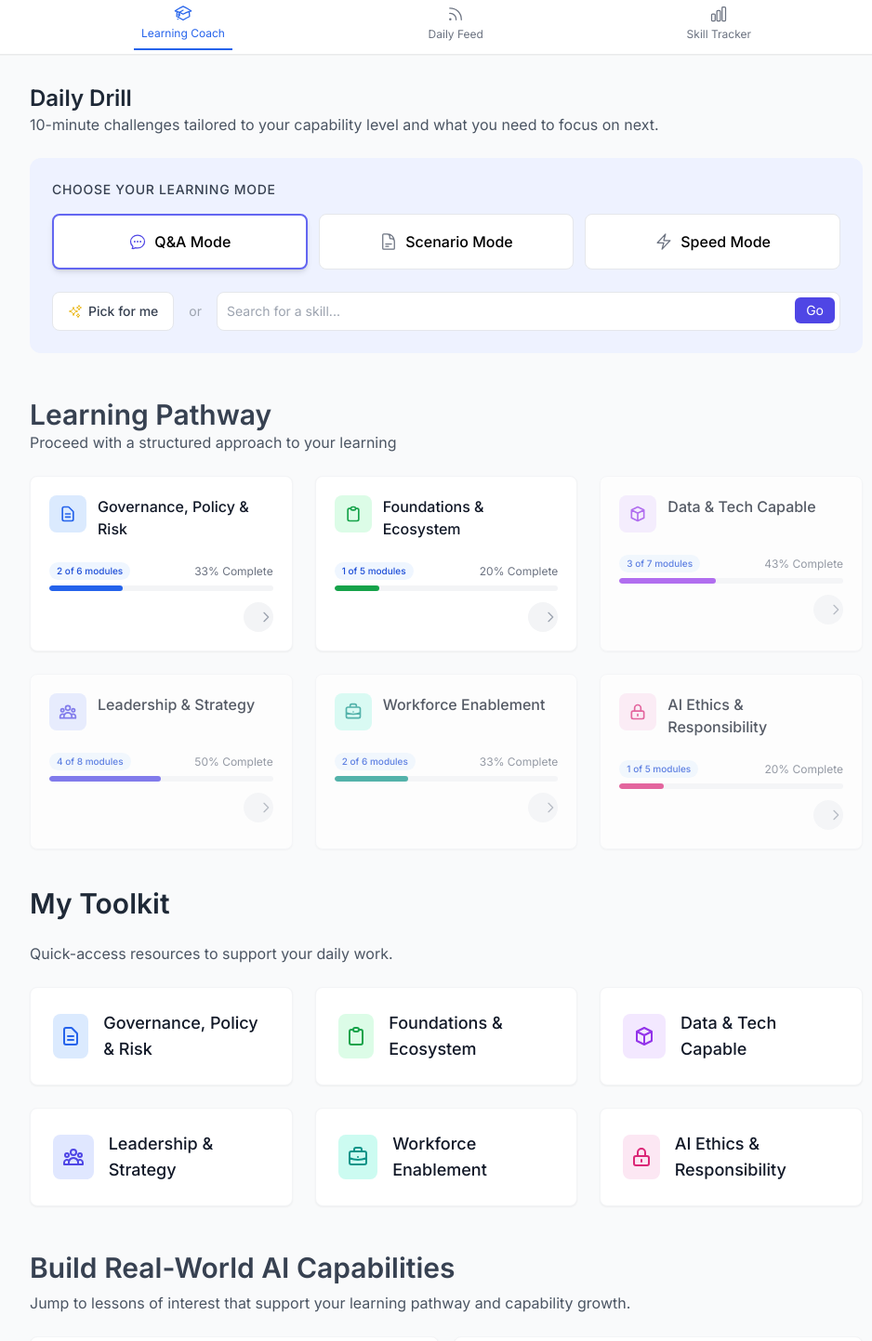
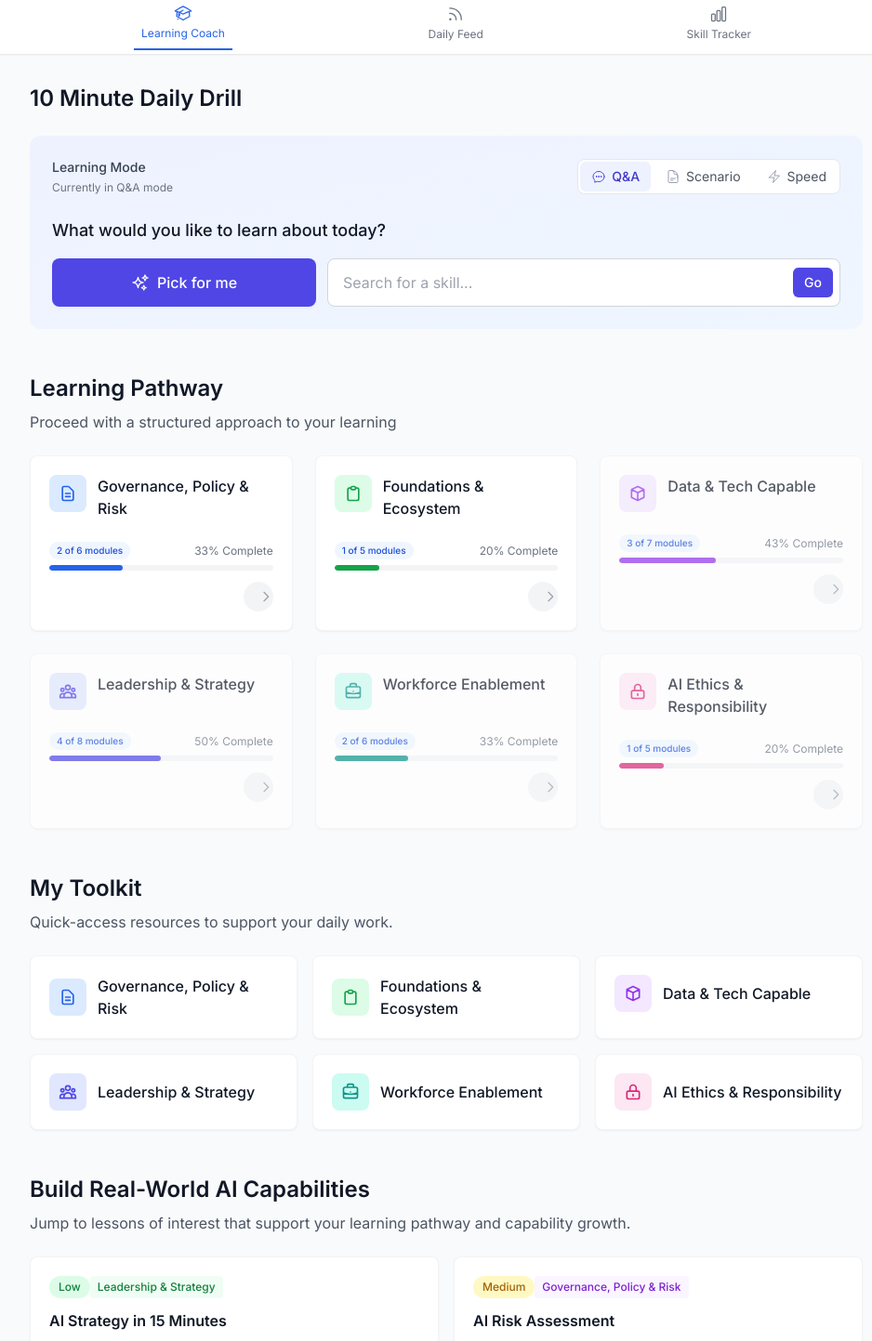
Before and after one commit to danr75/Test2Rapid, a Next.js app: page /learning-coach in a window 1280 px wide. Shown: the part 80-1523 px from the top of the page at 93% size, without its empty margins (160-1098 px from the left). Built offline with nearby package versions, Linux system fonts and the light colour scheme.

Commit message:
ui cleanups

```diff
--- a/src/pages/learning-coach.tsx
+++ b/src/pages/learning-coach.tsx
@@ -439,57 +439,60 @@
       <Header activeTab="learning-coach" />
 
       <main className="container mx-auto px-4 py-8">
-        <div className="max-w-4xl mx-auto">
+        <div className="max-w-4xl mx-auto space-y-12">
           {/* Daily Drill */}
-          <div className="mb-12">
+          <div>
             <div className="mb-6">
-              <h2 className="text-2xl font-semibold text-gray-800">Daily Drill</h2>
-              <p className="text-gray-600">10-minute challenges tailored to your capability level and what you need to focus on next.</p>
+              <h2 className="text-2xl font-semibold text-gray-900">10 Minute Daily Drill</h2>
             </div>
 
-            {/* Learning mode selector */}
-            <div className="bg-indigo-50 rounded-xl p-6 mb-6">
-              <h3 className="text-sm font-medium text-gray-700 mb-4 uppercase tracking-wider">Choose Your Learning Mode</h3>
-              <div className="grid grid-cols-1 sm:grid-cols-3 gap-3 mb-6">
+            <div className="bg-gradient-to-br from-indigo-50 to-blue-50 rounded-xl p-6 mb-6">
+              <div className="flex flex-col sm:flex-row items-start sm:items-center justify-between gap-4 mb-6">
+                <div>
+                  <h3 className="text-sm font-medium text-gray-700 mb-1">Learning Mode</h3>
+                  <p className="text-xs text-gray-500">Currently in {currentLearningMode} mode</p>
+                </div>
+                <div className="flex items-center space-x-1 bg-white p-0.5 rounded-lg border border-gray-200">
                   {learningModes.map((mode) => (
                     <button
                       key={mode.id}
                       onClick={() => handleModeChange(mode.id)}
                       className={`
-                      flex items-center justify-center p-4 rounded-lg transition-all
+                        flex items-center justify-center px-3 py-1.5 rounded-md text-sm transition-all
                         ${currentLearningMode === mode.id
-                        ? 'bg-white shadow-md border-2 border-indigo-500'
-                        : 'bg-white hover:bg-gray-50 border border-gray-200'
+                          ? 'bg-indigo-50 text-indigo-700 font-medium'
+                          : 'text-gray-600 hover:bg-gray-50'
                         }
                       `}
                     >
                       <mode.icon
-                      className={`h-5 w-5 mr-2 ${
-                        currentLearningMode === mode.id ? 'text-indigo-600' : 'text-gray-500'
+                        className={`h-4 w-4 mr-1.5 ${
+                          currentLearningMode === mode.id ? 'text-indigo-600' : 'text-gray-400'
                         }`}
                         aria-hidden="true"
                       />
-                    <span className="font-medium">{mode.label}</span>
+                      <span>{mode.label.replace(' Mode', '')}</span>
                     </button>
                   ))}
                 </div>
+              </div>
 
-              {/* Action Buttons */}
-              <div className="flex flex-col sm:flex-row gap-3 items-center">
+              <div className="space-y-4">
+                <h3 className="text-lg font-medium text-gray-900">What would you like to learn about today?</h3>
+
+                <div className="flex flex-col sm:flex-row gap-3 items-stretch">
                   <button
                     onClick={handlePickForMe}
-                  className="flex-shrink-0 flex items-center justify-center px-4 py-2.5 bg-white border border-gray-200 rounded-lg hover:bg-gray-50 transition-colors font-medium text-gray-700 text-sm whitespace-nowrap"
+                    className="flex-1 flex items-center justify-center px-6 py-3.5 bg-indigo-600 hover:bg-indigo-700 text-white font-medium rounded-lg transition-colors shadow-sm hover:shadow-md"
                   >
-                  <SparklesIcon className="h-4 w-4 mr-1.5 text-yellow-500" />
+                    <SparklesIcon className="h-5 w-5 mr-2" />
                     Pick for me
                   </button>
-
-                <div className="text-sm text-gray-400 px-1">or</div>
 
                   <div className="relative flex-grow">
                     <input
                       type="text"
-                    className="w-full p-2.5 pr-16 text-sm border border-gray-200 rounded-lg focus:ring-2 focus:ring-indigo-500 focus:border-indigo-500"
+                      className="w-full h-full px-4 pr-16 text-base border border-gray-300 rounded-lg focus:ring-2 focus:ring-indigo-500 focus:border-indigo-500"
                       placeholder="Search for a skill..."
                       onKeyPress={(e: React.KeyboardEvent) => e.key === 'Enter' && handleTopicSubmit((e.target as HTMLInputElement).value)}
                     />
@@ -498,7 +501,7 @@
                         const inputEl = document.querySelector('input[type="text"]') as HTMLInputElement;
                         if (inputEl?.value) handleTopicSubmit(inputEl.value);
                       }}
-                    className="absolute right-1.5 top-1.5 px-3 py-1 bg-indigo-600 text-white text-sm rounded-md hover:bg-indigo-700 transition-colors"
+                      className="absolute right-2 top-1/2 -translate-y-1/2 px-3 py-1.5 bg-indigo-600 text-white text-sm font-medium rounded-md hover:bg-indigo-700 transition-colors"
                     >
                       Go
                     </button>
@@ -506,11 +509,14 @@
                 </div>
               </div>
             </div>
+          </div>
 
           {/* Learning Pathway */}
-          <div className="mb-10">
-            <h2 className="text-3xl font-semibold text-gray-700">Learning Pathway</h2>
-            <p className="text-gray-600 mb-6">Proceed with a structured approach to your learning</p>
+          <div>
+            <div className="mb-6">
+              <h2 className="text-2xl font-semibold text-gray-900 mb-2">Learning Pathway</h2>
+              <p className="text-gray-600 text-base">Proceed with a structured approach to your learning</p>
+            </div>
 
             <div className="grid grid-cols-1 md:grid-cols-2 lg:grid-cols-3 gap-6 mt-6">
               {learningPathways.map((pathway) => {
@@ -599,15 +605,13 @@
           </div>
 
           {/* AI Skills Toolkit Section */}
-          <div id="my-toolkit" className="mb-12">
-            <h2 className="text-3xl font-semibold mb-6 text-left text-gray-800">
-              My Toolkit
-            </h2>
-            <p className="text-gray-600 mb-6 text-left">
-              Quick-access resources to support your daily work.
-            </p>
+          <div id="my-toolkit">
+            <div className="mb-6">
+              <h2 className="text-2xl font-semibold text-gray-900 mb-2">My Toolkit</h2>
+              <p className="text-gray-600 text-base">Quick-access resources to support your daily work.</p>
+            </div>
 
-            <div className="grid grid-cols-1 md:grid-cols-2 lg:grid-cols-3 gap-6">
+            <div className="grid grid-cols-1 md:grid-cols-2 lg:grid-cols-3 gap-4">
               {learningPathways.map((pathway) => {
                 const bgColor = {
                   blue: 'bg-blue-100 text-blue-600',
@@ -644,11 +648,11 @@
                     className={`bg-white rounded-lg shadow-sm overflow-hidden border border-gray-100 ${pathway.path || isToolkitTile ? 'cursor-pointer hover:shadow-md transition-shadow' : ''}`}
                     onClick={(pathway.path || isToolkitTile) ? handleCardClick : undefined}
                   >
-                    <div className="p-6 flex items-center">
-                      <div className={`h-12 w-12 ${bgColor} flex items-center justify-center rounded-lg`}>
-                        {pathway.icon}
+                    <div className="p-5 flex items-center">
+                      <div className={`h-10 w-10 ${bgColor} flex-shrink-0 flex items-center justify-center rounded-lg`}>
+                        {React.cloneElement(pathway.icon as React.ReactElement, { className: 'h-5 w-5' })}
                       </div>
-                      <h3 className="ml-4 text-lg font-medium text-gray-900">{pathway.title}</h3>
+                      <h3 className="ml-3 text-base font-medium text-gray-900">{pathway.title}</h3>
                     </div>
                   </div>
                 );
@@ -657,13 +661,11 @@
           </div>
 
           {/* Personalised micro-lessons Section */}
-          <div className="mb-8">
-            <h2 className="text-3xl font-semibold mb-2 text-left text-gray-700">
-              Build Real-World AI Capabilities
-            </h2>
-            <p className="text-gray-600 mb-6 text-left">
-              Jump to lessons of interest that support your learning pathway and capability growth.
-            </p>
+          <div>
+            <div className="mb-6">
+              <h2 className="text-2xl font-semibold text-gray-900 mb-2">Build Real-World AI Capabilities</h2>
+              <p className="text-gray-600 text-base">Jump to lessons of interest that support your learning pathway and capability growth.</p>
+            </div>
             <div className="grid grid-cols-1 md:grid-cols-2 gap-4">
               {strategicFocusTopics.map((card) => {
                 const group = tagGroups.find((g: TagGroup) => g.name === card.learningPath);
@@ -693,7 +695,7 @@
                   <button
                     key={card.id}
                     onClick={() => handleStrategicFocusClick(card)}
-                    className="bg-white p-5 rounded-lg shadow-sm border border-gray-100 hover:shadow-md transition-all duration-200 ease-in-out text-left focus:outline-none focus:ring-2 focus:ring-primary focus:ring-opacity-50 flex flex-col h-full"
+                    className="bg-white p-5 rounded-lg shadow-sm border border-gray-100 hover:shadow-md transition-all duration-150 ease-in-out text-left focus:outline-none focus:ring-2 focus:ring-indigo-500 focus:ring-opacity-50 flex flex-col h-full"
                   >
                     <div className="flex justify-between items-center mb-3">
                       <PriorityBadge priority={priority} />
@@ -701,10 +703,10 @@
                         {card.learningPath}
                       </span>
                     </div>
-                    <h3 className="text-lg font-semibold text-gray-800 mb-2 line-clamp-2">
+                    <h3 className="text-base font-semibold text-gray-900 mb-2 line-clamp-2">
                       {card.title}
                     </h3>
-                    <p className="text-sm text-gray-600 line-clamp-3">
+                    <p className="text-sm text-gray-600 line-clamp-2">
                       {card.description}
                     </p>
                   </button>
```
Lines whose indentation alone changed are shown as unchanged.
